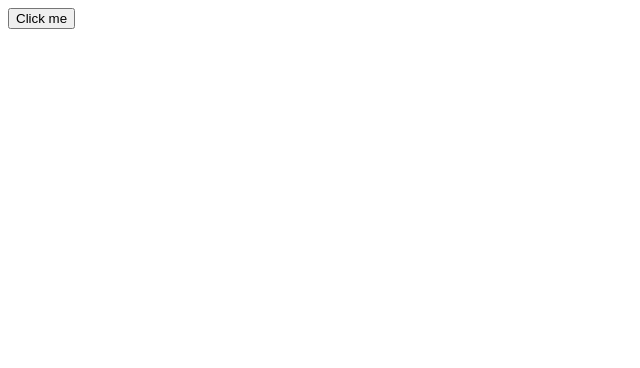
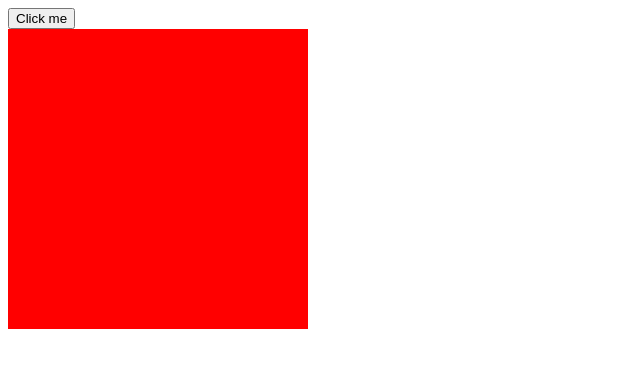
Before and after one commit to BahromWeb/JavaScript, a plain HTML site: page Javascript_dom/index.html in a window 1280 px wide. Shown: the whole page, without its empty margins (0-640 px from the left). Drawn offline with Linux system fonts and the light colour scheme.

Commit message:
added new chnage

```diff
--- a/Javascript_dom/app.js
+++ b/Javascript_dom/app.js
@@ -4,3 +4,7 @@
 document.getElementById('btn').onclick=function(){
     console.log("hey")
 }
+
+const getDown=(e)=>{
+    console.log("X", e.x, "Y", e.y)
+}
--- a/Javascript_dom/index.html
+++ b/Javascript_dom/index.html
@@ -4,9 +4,11 @@
     <meta charset="UTF-8">
     <meta name="viewport" content="width=device-width, initial-scale=1.0">
     <title>Dom Element</title>
+    <link rel="stylesheet" href="./style.css">
 </head>
 <body>
     <button id="btn">Click me</button>
+    <div onmousemove="getDown(event)" class="box"></div>
 </body>
 <script src="./app.js"></script>
 </html>
--- /dev/null
+++ b/Javascript_dom/style.css
@@ -0,0 +1,5 @@
+.box{
+    width: 300px;
+    height: 300px;
+    background-color: red;
+}
```
